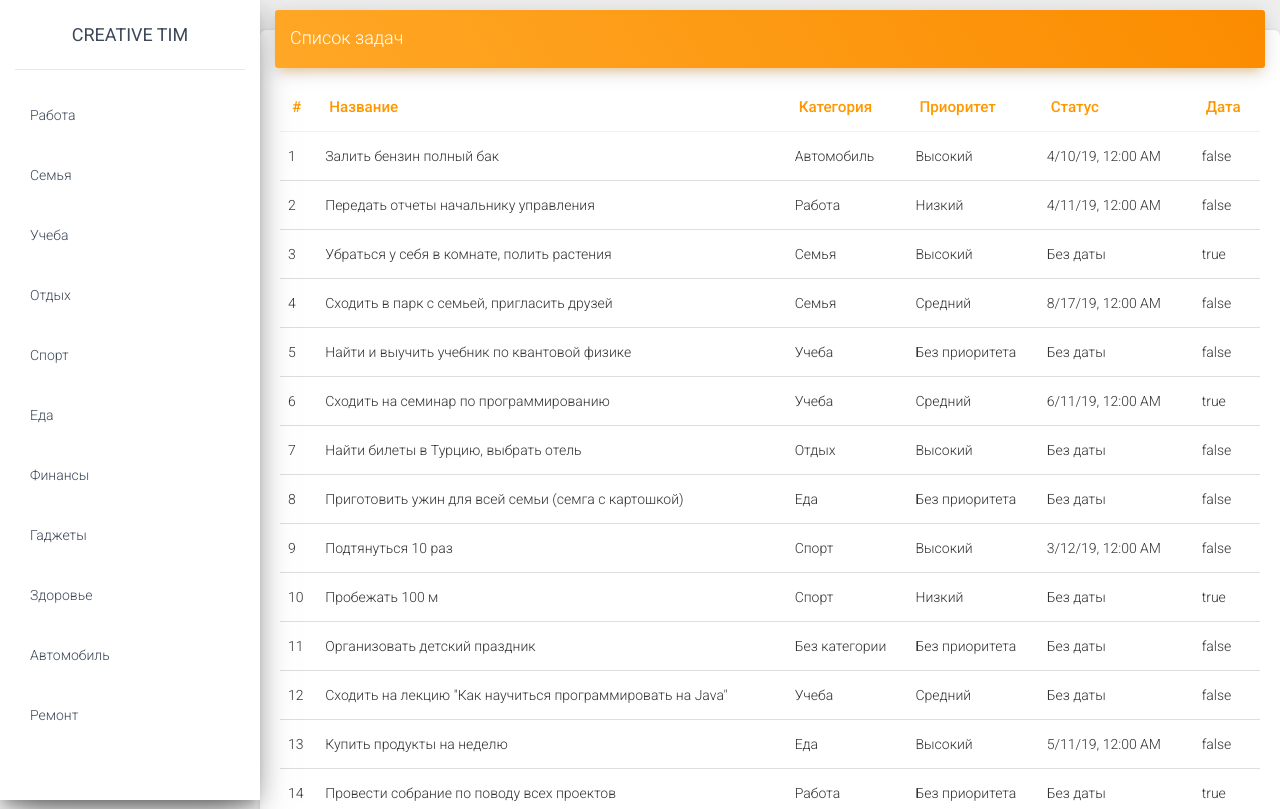
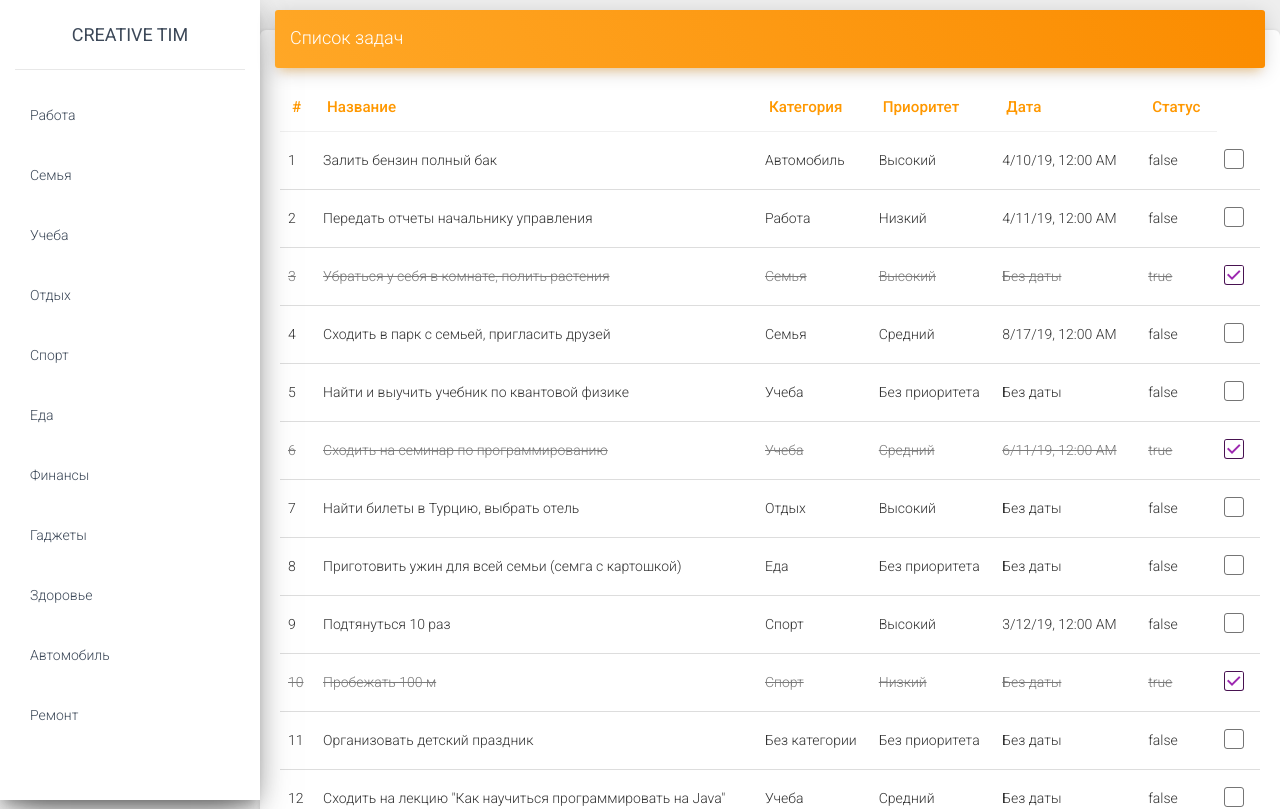
Before and after one commit to Egorator/AngularSimpleApp, an Angular app: page / in a window 1280 px wide. Shown: the top 809 px of the page. Built offline with nearby package versions, Linux system fonts and the light colour scheme.

Commit message:
add show all categories by default functionality and maybe more

```diff
--- a/src/app/views/tasks/tasks.component.css
+++ b/src/app/views/tasks/tasks.component.css
@@ -0,0 +1,4 @@
+.completed{
+    text-decoration: line-through;
+    color: #797979;
+}
--- a/src/app/views/tasks/tasks.component.html
+++ b/src/app/views/tasks/tasks.component.html
@@ -9,18 +9,28 @@
             <th>Название</th>
             <th>Категория</th>
             <th>Приоритет</th>
+            <th>Дата</th>
             <th>Статус</th>
-            <th>Дата</th>
 
             </thead>
             <tbody>
-            <tr *ngFor="let task of tasks; let i = index">
+            <tr *ngFor="let task of tasks; let i = index" [class.completed]="task.completed">
                 <td>{{i + 1}}</td>
                 <td>{{task.title}}</td>
                 <td>{{task.category != null ? task.category.title : 'Без категории'}}</td>
                 <td>{{task.priority != null ? task.priority.title : 'Без приоритета'}}</td>
                 <td>{{task.date != null ? (task.date | date : 'short') : 'Без даты'}}</td>
                 <td>{{task.completed}}</td>
+                <td>
+                    <div class="form-check">
+                        <label class="form-check-label">
+                            <input [checked]="task.completed" class="form-check-input" type="checkbox" value="" (click)="toggleTaskCompleted(task)">
+                            <span class="form-check-sign">
+                                <span class="check"></span>
+                            </span>
+                        </label>
+                    </div>
+                </td>
             </tr>
 
             </tbody>
--- a/src/app/views/tasks/tasks.component.ts
+++ b/src/app/views/tasks/tasks.component.ts
@@ -17,4 +17,8 @@
     this.dataHandler.tasksSubject.subscribe(tasks => this.tasks = tasks);
   }
 
+  toggleTaskCompleted(task: Task) {
+    task.completed = !task.completed;
+  }
+
 }
```
